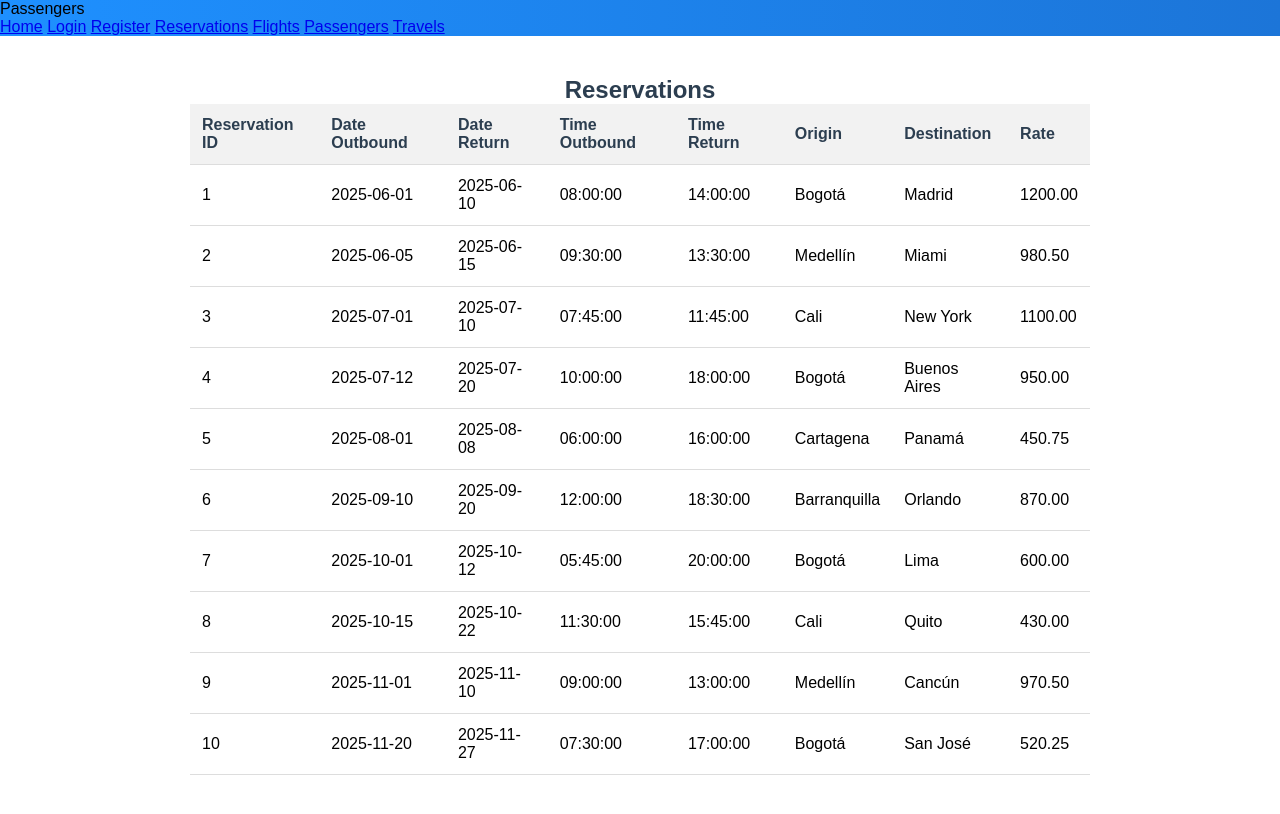
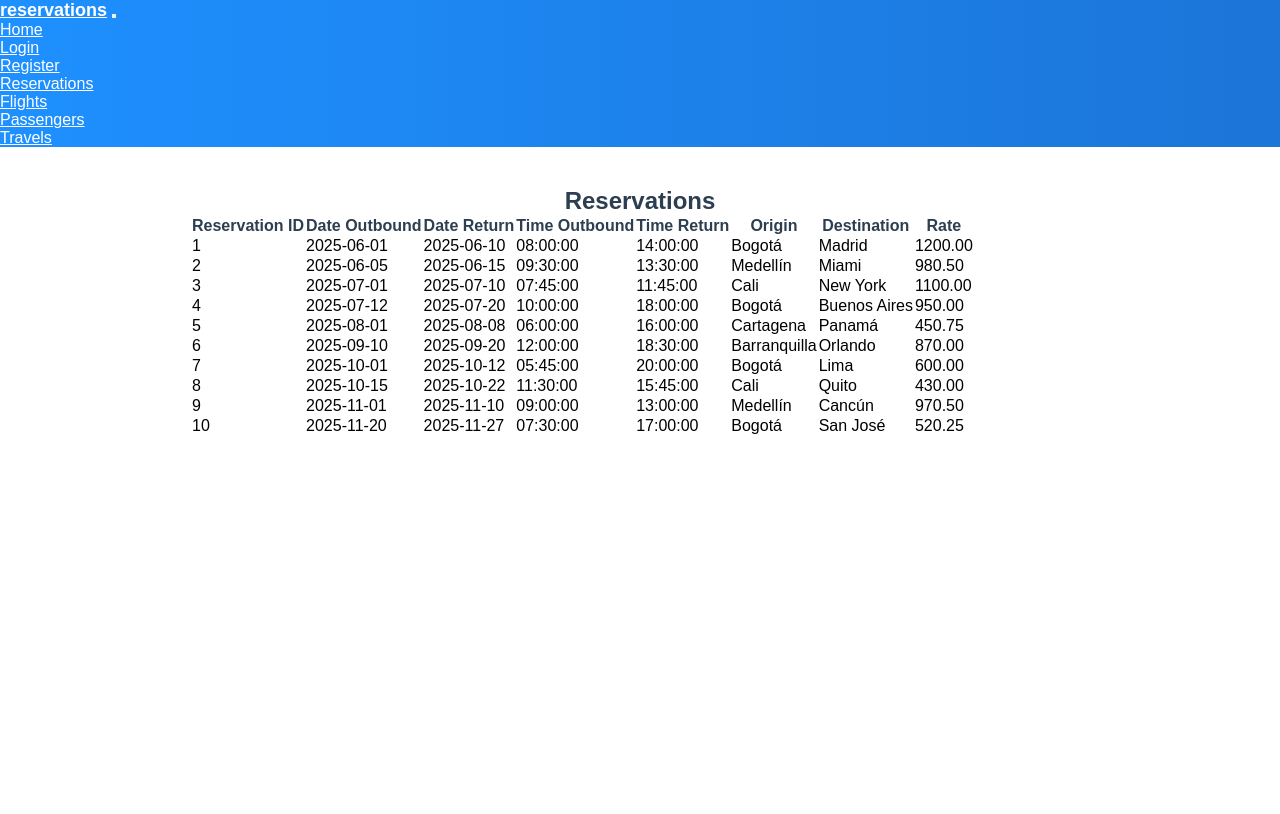
Before and after one commit to diego-lopera/AirlineDB, a plain HTML site: page src/reservations.html in a window 1280 px wide. Drawn offline with Linux system fonts and the light colour scheme.

Commit message:
Update reservations

```diff
--- a/src/reservations.html
+++ b/src/reservations.html
@@ -5,45 +5,53 @@
     <meta name="viewport" content="width=device-width, initial-scale=1.0" />
     <link rel="stylesheet" href="/styles/styles.css" />
     <title>AirReservations</title>
-    <style>
-      .container {
-        margin: 40px auto;
-        width: 80%;
-        max-width: 900px;
-      }
-      h2 {
-        text-align: center;
-        color: #2c3e50;
-      }
-      table {
-        width: 100%;
-        border-collapse: collapse;
-        background-color: white;
-      }
-      th,
-      td {
-        padding: 12px;
-        border-bottom: 1px solid #ddd;
-        text-align: left;
-      }
-      th {
-        background-color: #f2f2f2;
-        font-weight: bold;
-      }
-    </style>
   </head>
   <body>
-    <header>
-      <nav class="navbar">
-        <div class="nav-left">Passengers</div>
-        <div class="nav-right">
-          <a href="/index.html">Home</a>
-          <a href="/src/login.html">Login</a>
-          <a href="/src/register.html">Register</a>
-          <a href="/src/reservations.html">Reservations</a>
-          <a href="/src/flights.html">Flights</a>
-          <a href="/src/passengers.html">Passengers</a>
-          <a href="/src/travels.html">Travels</a>
+      <header>
+      <nav class="navbar navbar-expand-lg">
+        <div class="container-fluid">
+          <a class="navbar-brand" href="/index.html">reservations</a>
+          <button
+            class="navbar-toggler text-white"
+            type="button"
+            data-bs-toggle="collapse"
+            data-bs-target="#mainNavbar"
+            aria-controls="mainNavbar"
+            aria-expanded="false"
+            aria-label="Toggle navigation"
+          >
+            <span class="navbar-toggler-icon" style="filter: invert(1)"></span>
+          </button>
+          <div
+            class="collapse navbar-collapse justify-content-end"
+            id="mainNavbar"
+          >
+            <ul class="navbar-nav">
+              <li class="nav-item">
+                <a class="nav-link" href="/index.html">Home</a>
+              </li>
+              <li class="nav-item">
+                <a class="nav-link" href="/src/login.html">Login</a>
+              </li>
+              <li class="nav-item">
+                <a class="nav-link" href="/src/register.html">Register</a>
+              </li>
+              <li class="nav-item">
+                <a class="nav-link" href="/src/reservations.html"
+                  >Reservations</a
+                >
+              </li>
+              <li class="nav-item">
+                <a class="nav-link" href="/src/flights.html">Flights</a>
+              </li>
+              <li class="nav-item">
+                <a class="nav-link" href="/src/passengers.html">Passengers</a>
+              </li>
+              <li class="nav-item">
+                <a class="nav-link" href="/src/travels.html">Travels</a>
+              </li>
+            </ul>
+          </div>
         </div>
       </nav>
     </header>
@@ -163,5 +171,5 @@
         </tr>
       </table>
     </div>
-  </body>
+  </body>
 </html>
```
